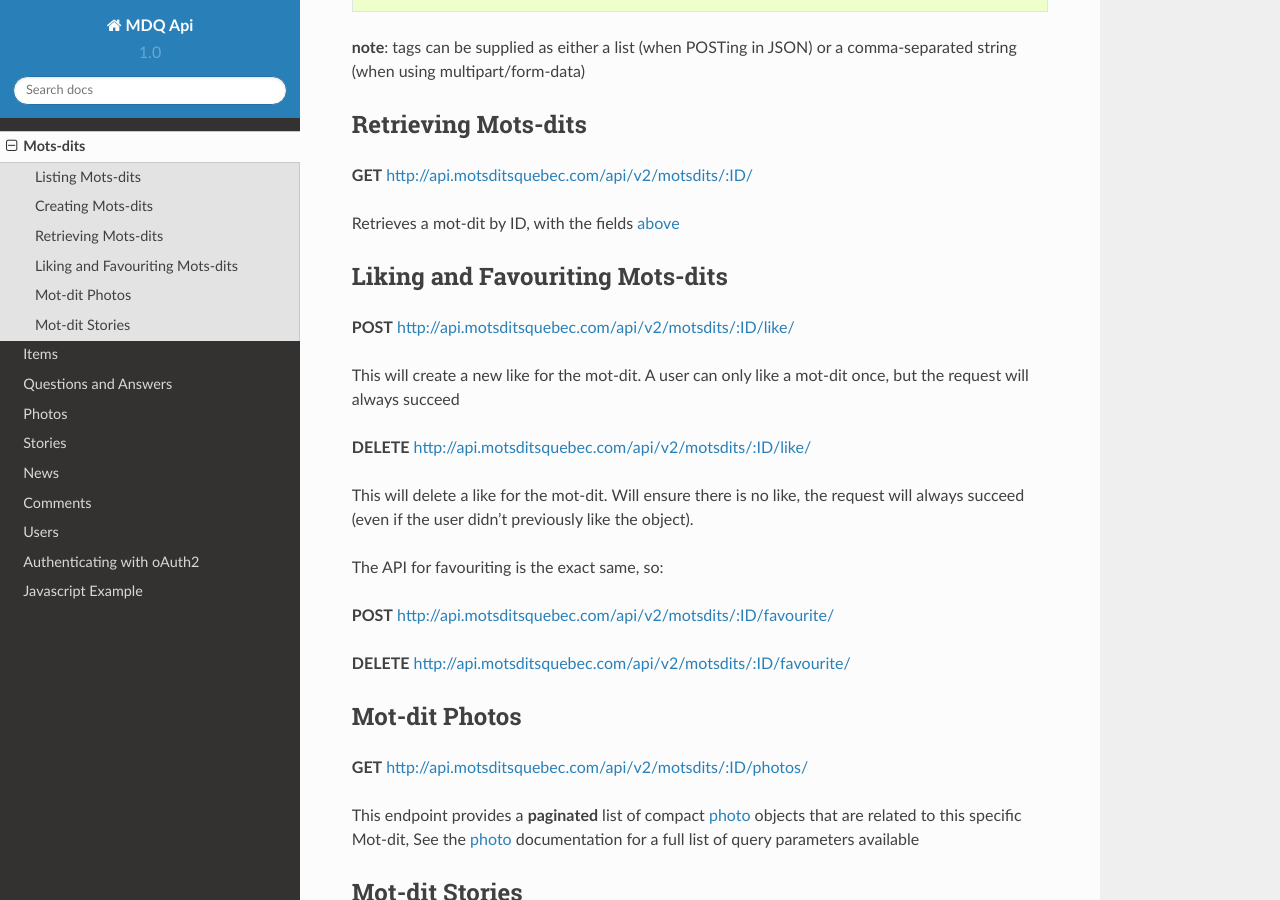
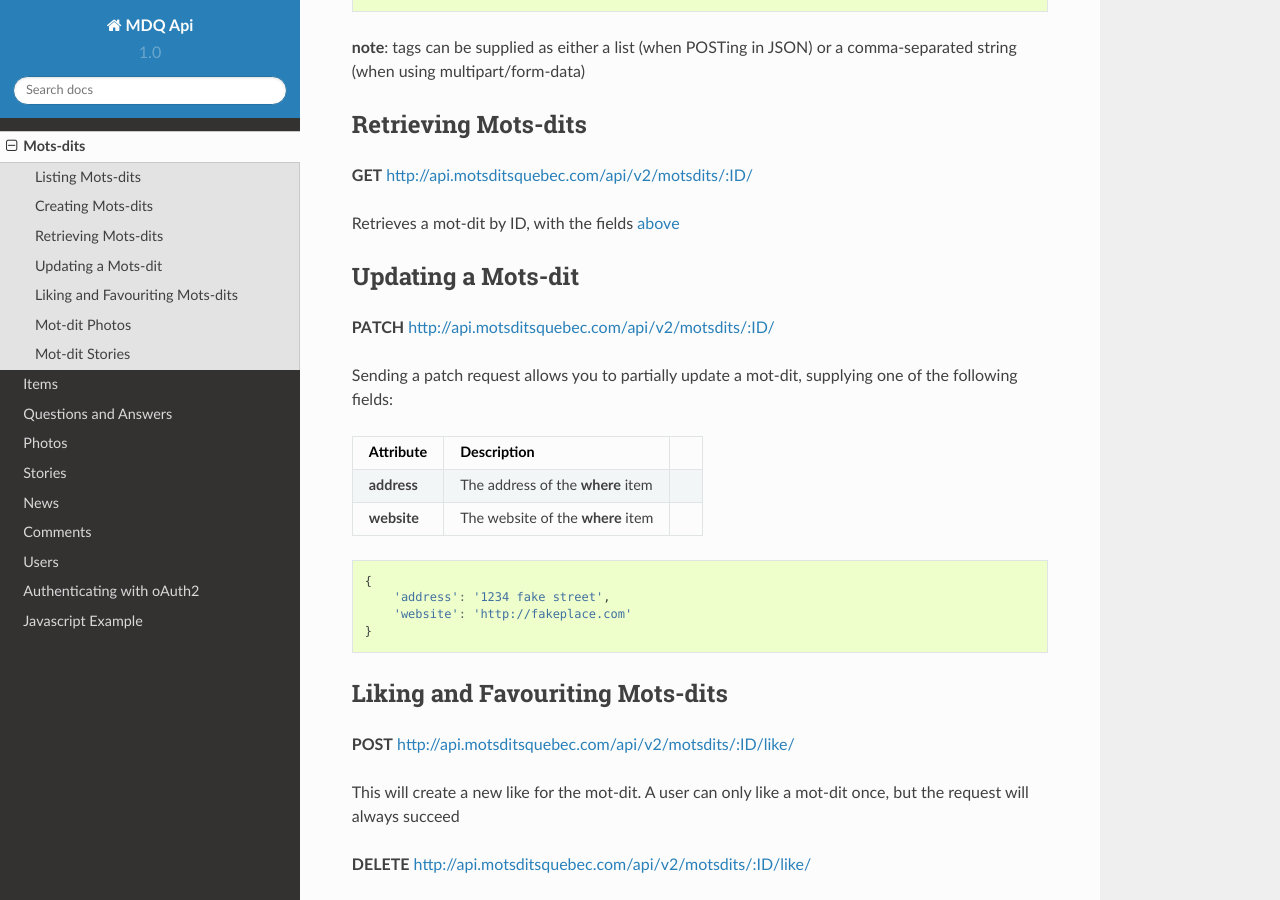
Before and after one commit to mikaeltheimer/mdq_api, a Sphinx documentation site: the page built from doc/motsdits.rst, in a window 1280 px wide and 900 px high, scrolled down 1791 px. Built offline with Sphinx 7.4.7 and the Read the Docs theme 2.0.0, drawn with Linux system fonts in a browser that asks for light colours; pages that are not in the unit, such as notebooks, are missing from menus.

Commit message:
adding documentation for updating motsdits

```diff
--- a/doc/motsdits.rst
+++ b/doc/motsdits.rst
@@ -102,6 +102,28 @@ Retrieving Mots-dits
 
 Retrieves a mot-dit by ID, with the fields above_
 
+Updating a Mots-dit
+-------------------
+
+**PATCH** http://api.motsditsquebec.com/api/v2/motsdits/:ID/
+
+Sending a patch request allows you to partially update a mot-dit, supplying one of the following fields:
+
++-------------+----------------------------------------------------------------------------------------------+-----------+
+|  Attribute  |                                         Description                                          |           |
++=============+==============================================================================================+===========+
+| **address** | The address of the **where** item                                                            |           |
++-------------+----------------------------------------------------------------------------------------------+-----------+
+| **website** | The website of the **where** item                                                            |           |
++-------------+----------------------------------------------------------------------------------------------+-----------+
+
+.. code-block:: javascript
+
+    {
+        'address': '1234 fake street',
+        'website': 'http://fakeplace.com'
+    }
+
 
 Liking and Favouriting Mots-dits
 --------------------------------
```
